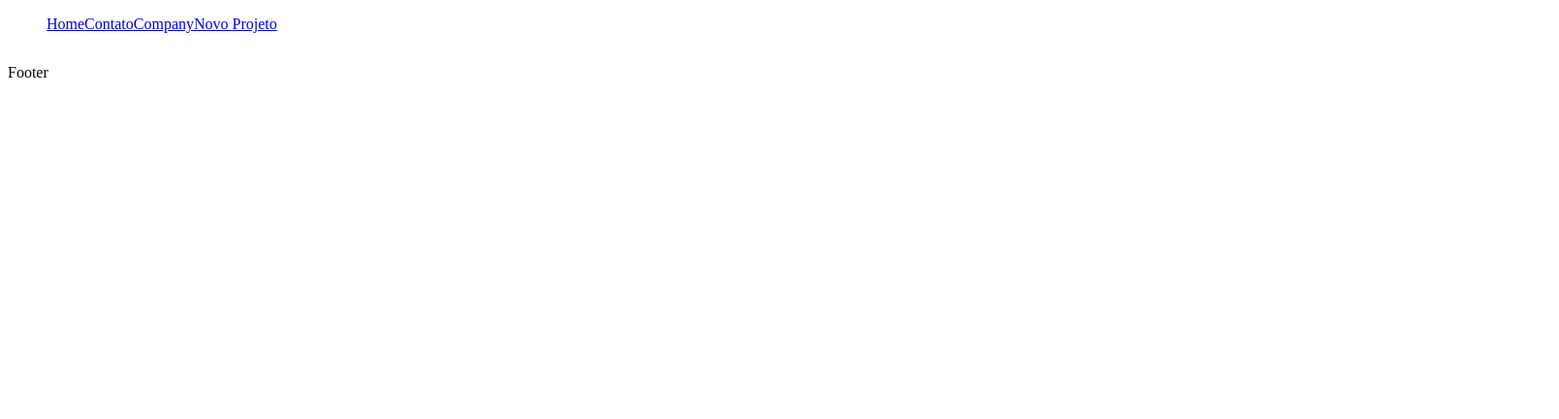
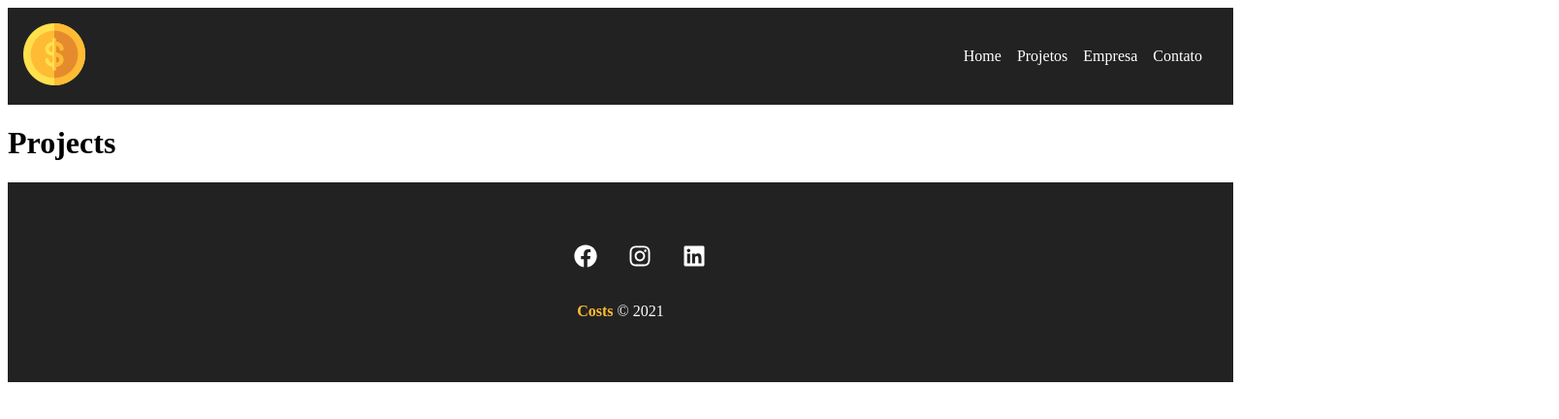
Before and after one commit to andreads1/gerenciador_projetos_react, a JavaScript app: page /projects in a window 1280 px wide. Shown: the top 432 px of the page at 97% size, 1608 px wide, since content can reach past the window. Built offline with nearby package versions, Linux system fonts and the light colour scheme; the HTML template or start-up script is replaced by a standard one.

Commit message:
3º Commit: Criando navbar e footer

```diff
--- a/src/App.js
+++ b/src/App.js
@@ -1,30 +1,30 @@
-import {BrowserRouter as Router, Switch, Route, Link} from 'react-router-dom'
+import {BrowserRouter as Router, Switch, Route} from 'react-router-dom'
 
 import Home from './components/pages/Home';
 import Company from './components/pages/Company';
 import NewProject from './components/pages/NewProject';
 import Contact from './components/pages/Contact';
+import Projects from './components/pages/Projects';
 
 import Container from './components/layout/Container';
+import Navbar from './components/layout/Navbar';
+import Footer from './components/layout/Footer'
+
 
 function App() {
   return (
     <Router>
-      <ul>
-        <Link to="/">Home</Link>
-        <Link to="/contact">Contato</Link>
-        <Link to="/company">Company</Link>
-        <Link to="/newproject">Novo Projeto</Link>
-      </ul>
+      <Navbar/>
       <Switch>
         <Container customClass="min-height">
           <Route exact path="/"> <Home/> </Route>
+          <Route exact path="/projects"> <Projects/> </Route>
           <Route exact path="/company"> <Company/> </Route>
           <Route exact path="/contact"> <Contact/> </Route>
           <Route exact path="/newproject"> <NewProject/> </Route>
         </Container>
       </Switch>
-      <p>Footer</p>
+      <Footer/>
     </Router>
   );
 }
--- /dev/null
+++ b/src/components/layout/Footer.js
@@ -0,0 +1,18 @@
+import {FaFacebook, FaInstagram, FaLinkedin} from 'react-icons/fa'
+
+import styles from './Footer.module.css'
+
+function Footer(){
+    return (
+        <footer className={styles.footer}>
+            <ul className={styles.social_list}>
+                <li><FaFacebook/></li>
+                <li><FaInstagram/></li>
+                <li><FaLinkedin/></li>
+            </ul>
+            <p className={styles.copy_right}><span>Costs</span> &copy; 2021</p>
+        </footer>
+    )
+}
+
+export default Footer
--- /dev/null
+++ b/src/components/layout/Footer.module.css
@@ -0,0 +1,34 @@
+.footer{
+    background-color: #222;
+    color: white;
+    padding: 3em;
+    text-align: center;
+}
+
+.social_list{
+    display: flex;
+    justify-content: center;
+    list-style-type: none;
+}
+
+.social_list li{
+    margin: 0 1em;
+}
+
+.social_list li:hover{
+    color: #FFBB33;
+}
+
+.social_list svg{
+    font-size: 1.5em;
+    cursor: pointer;
+}
+
+.copy_right{
+    margin-top: 2em;
+}
+
+.copy_right span{
+    font-weight: bold;
+    color: #ffbb33;
+}
--- /dev/null
+++ b/src/components/layout/Navbar.js
@@ -0,0 +1,24 @@
+import {Link} from 'react-router-dom'
+
+import Container from './Container'
+
+import styles from './Navbar.module.css'
+import logo from '../../img/costs_logo.png'
+
+function Navbar(){
+    return(
+        <nav class={styles.navbar}>
+          <Container>
+            <Link to="/"> <img src={logo} alt="costs"/> </Link>
+            <ul className={styles.list}>
+                <li className={styles.item}><Link to="/">Home</Link></li>
+                <li className={styles.item}><Link to="/projects">Projetos</Link></li>
+                <li className={styles.item}><Link to="/company">Empresa</Link></li>
+                <li className={styles.item}><Link to="/contact">Contato</Link></li>
+            </ul>
+          </Container>
+        </nav>
+    )
+}
+
+export default Navbar
--- /dev/null
+++ b/src/components/layout/Navbar.module.css
@@ -0,0 +1,25 @@
+.navbar{
+    display: flex;
+    justify-content: space-between;
+    background-color: #222;
+    padding:  1em;
+}
+
+.list{
+    display: flex;
+    list-style: none;
+    align-items: center;
+}
+
+.item{
+    margin-right: 1em;
+}
+
+.item a{
+    color: white;
+    text-decoration: none;
+}
+
+.item a:hover{
+    color: #FFBB33;
+}
--- /dev/null
+++ b/src/components/pages/Projects.js
@@ -0,0 +1,7 @@
+function Projects (){
+    return (
+        <h1>Projects</h1>
+    )
+}
+
+export default Projects
```
